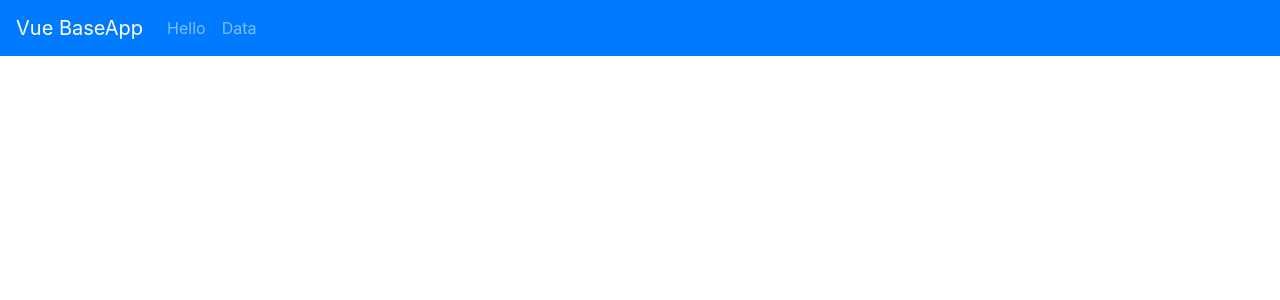
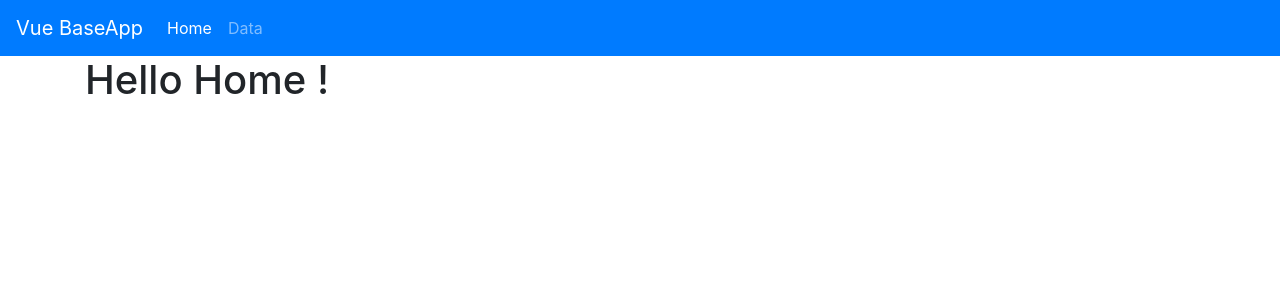
Before and after one commit to benoit-development/Node-BaseApp, a Vue app in the folder app/: page /#/home in a window 1280 px wide. Shown: the top 300 px of the page. Built offline with nearby package versions, Linux system fonts and the light colour scheme.

Commit message:
Homepage and favicon

```diff
--- a/app/index.html
+++ b/app/index.html
@@ -2,8 +2,9 @@
 <html>
   <head>
     <meta charset="utf-8">
+    <link rel="icon" type="image/png" href="./static/images/logo.png" />
     <meta name="viewport" content="width=device-width,initial-scale=1.0">
-    <title>My Vue app with webpack 4</title>
+    <title>Node Base App</title>
   </head>
   <body>
     <div id="app"></div>
--- a/app/src/components/HelloComponent.vue
+++ /dev/null
@@ -1,20 +0,0 @@
-<template>
-  <h1>Hello {{ name }} !</h1>
-</template>
-
-<script>
-export default {
-  props: {
-    name: {
-      type: String,
-      required: true
-    }
-  }
-}
-</script>
-
-<style scoped>
-h1 {
-  color: red;
-}
-</style>
--- /dev/null
+++ b/app/src/components/HomeComponent.vue
@@ -0,0 +1,11 @@
+<template>
+  <h1>Hello Home !</h1>
+</template>
+
+<script>
+export default {
+  name: 'Home'
+}
+</script>
+
+<style></style>
--- a/app/src/components/NavBarComponent.vue
+++ b/app/src/components/NavBarComponent.vue
@@ -8,14 +8,18 @@
 
         <b-collapse id="nav-collapse" is-nav>
           <b-navbar-nav>
-            <router-link to="/hello" v-slot="{ href, route, navigate, isActive }">
+            <router-link to="/home" v-slot="{ href, route, navigate, isActive }">
               <li :class="[isActive && 'active', 'nav-item']">
-                <a :href="href" @click="navigate" :class="['nav-link']">Hello</a>
+                <a :href="href" @click="navigate" :class="['nav-link']">
+                  Home
+                </a>
               </li>
             </router-link>
             <router-link to="/data" v-slot="{ href, route, navigate, isActive }">
               <li :class="[isActive && 'active', 'nav-item']">
-                <a :href="href" @click="navigate" :class="['nav-link']">Data</a>
+                <a :href="href" @click="navigate" :class="['nav-link']">
+                  Data
+                </a>
               </li>
             </router-link>
           </b-navbar-nav>
--- a/app/src/router/index.js
+++ b/app/src/router/index.js
@@ -1,6 +1,6 @@
 import Vue from 'vue'
 import Router from 'vue-router'
-import HelloComponent from '../components/HelloComponent.vue'
+import HomeComponent from '../components/HomeComponent.vue'
 import DataComponent from '../components/DataComponent.vue'
 
 Vue.use(Router)
@@ -9,13 +9,13 @@ export default new Router({
   routes: [
     {
       path: '/',
-      redirect: { name: 'hello' }
+      redirect: { name: 'home' }
     },
     {
-      path: '/hello',
-      name: 'hello',
-      component: HelloComponent,
-      props: { name: 'Guybrush' }
+      path: '/home',
+      name: 'home',
+      component: HomeComponent,
+      props: { }
     },
     {
       path: '/data',
```
Also changed, not shown: app/build/webpack.config.js, app/static/images/logo.png (added), app/static/img/logo.png (deleted).
